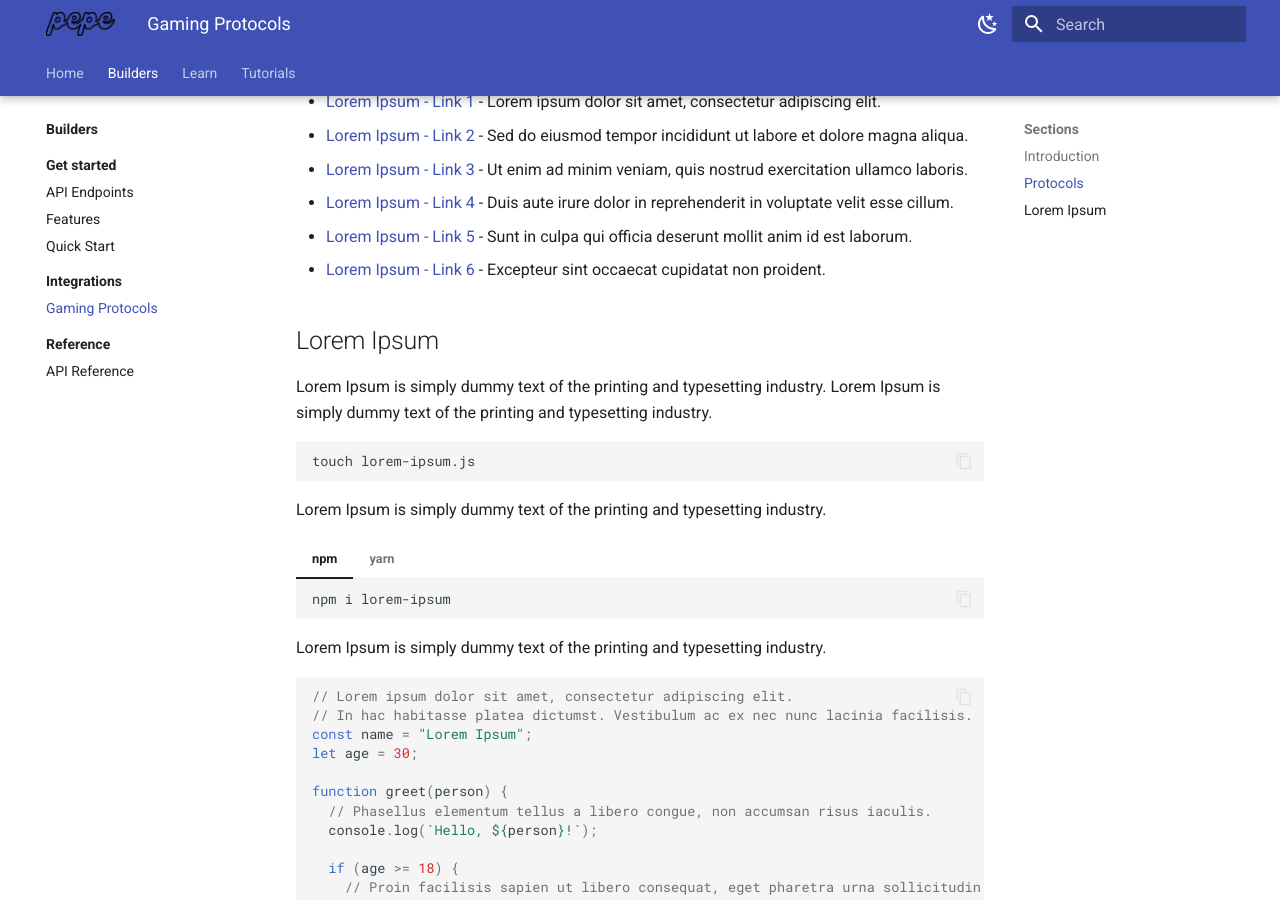
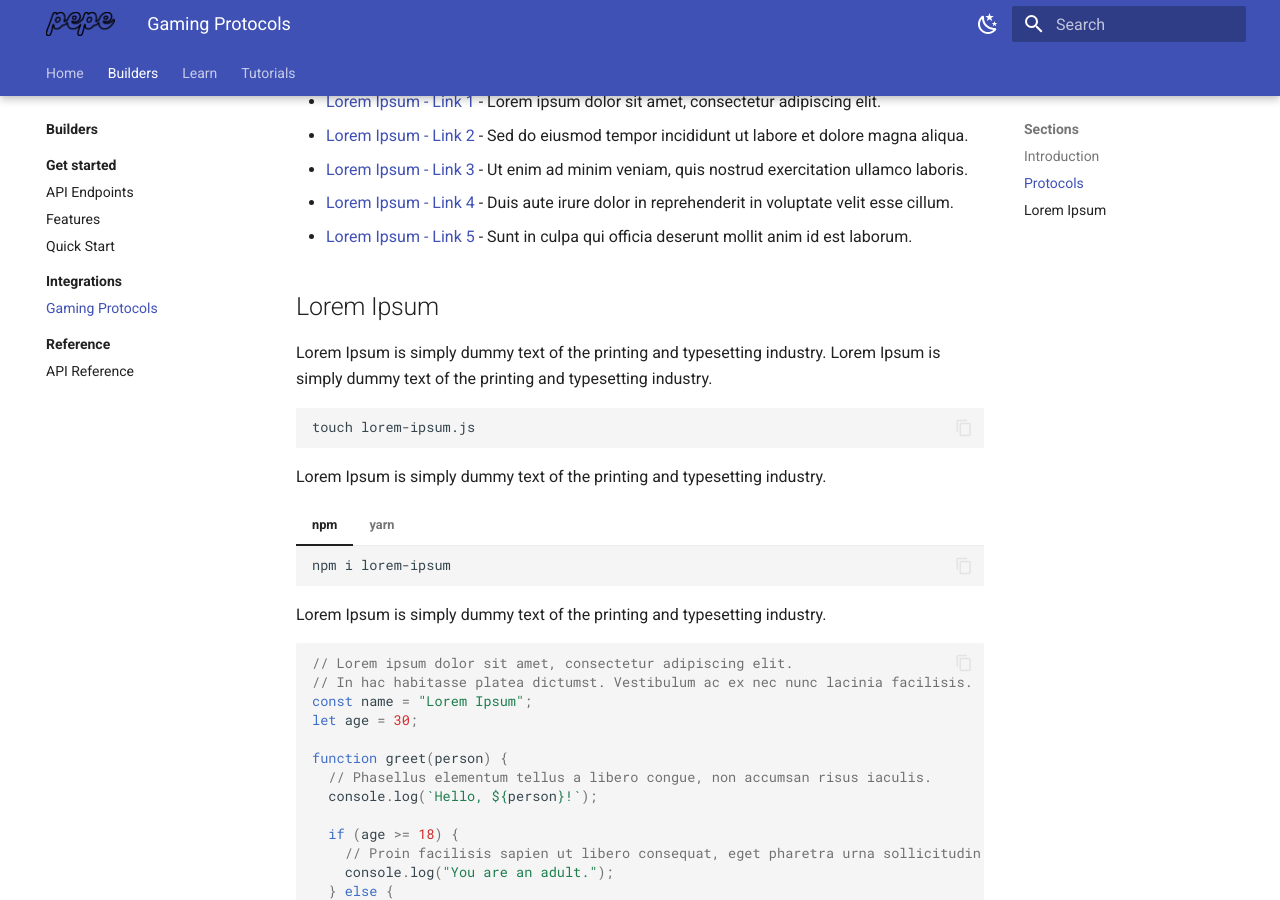
Before and after one commit to papermoonio/demo-docs, an MkDocs documentation site: the page built from pepe-docs/builders/integrations/gaming.md, in a window 1280 px wide and 900 px high, scrolled down 501 px. Built offline with MkDocs 1.6.1 and Material for MkDocs 9.7.7, drawn with Linux system fonts in a browser that asks for light colours.

Commit message:
test workflow

```diff
--- a/pepe-docs/builders/integrations/gaming.md
+++ b/pepe-docs/builders/integrations/gaming.md
@@ -18,7 +18,6 @@ Lorem Ipsum is simply dummy text of the printing and typesetting industry:
 - [Lorem Ipsum - Link 3](https://www.example.com) - Ut enim ad minim veniam, quis nostrud exercitation ullamco laboris.
 - [Lorem Ipsum - Link 4](https://www.example.com) - Duis aute irure dolor in reprehenderit in voluptate velit esse cillum.
 - [Lorem Ipsum - Link 5](https://www.example.com) - Sunt in culpa qui officia deserunt mollit anim id est laborum.
-- [Lorem Ipsum - Link 6](https://www.example.com) - Excepteur sint occaecat cupidatat non proident.
 
 ## Lorem Ipsum
 
```
